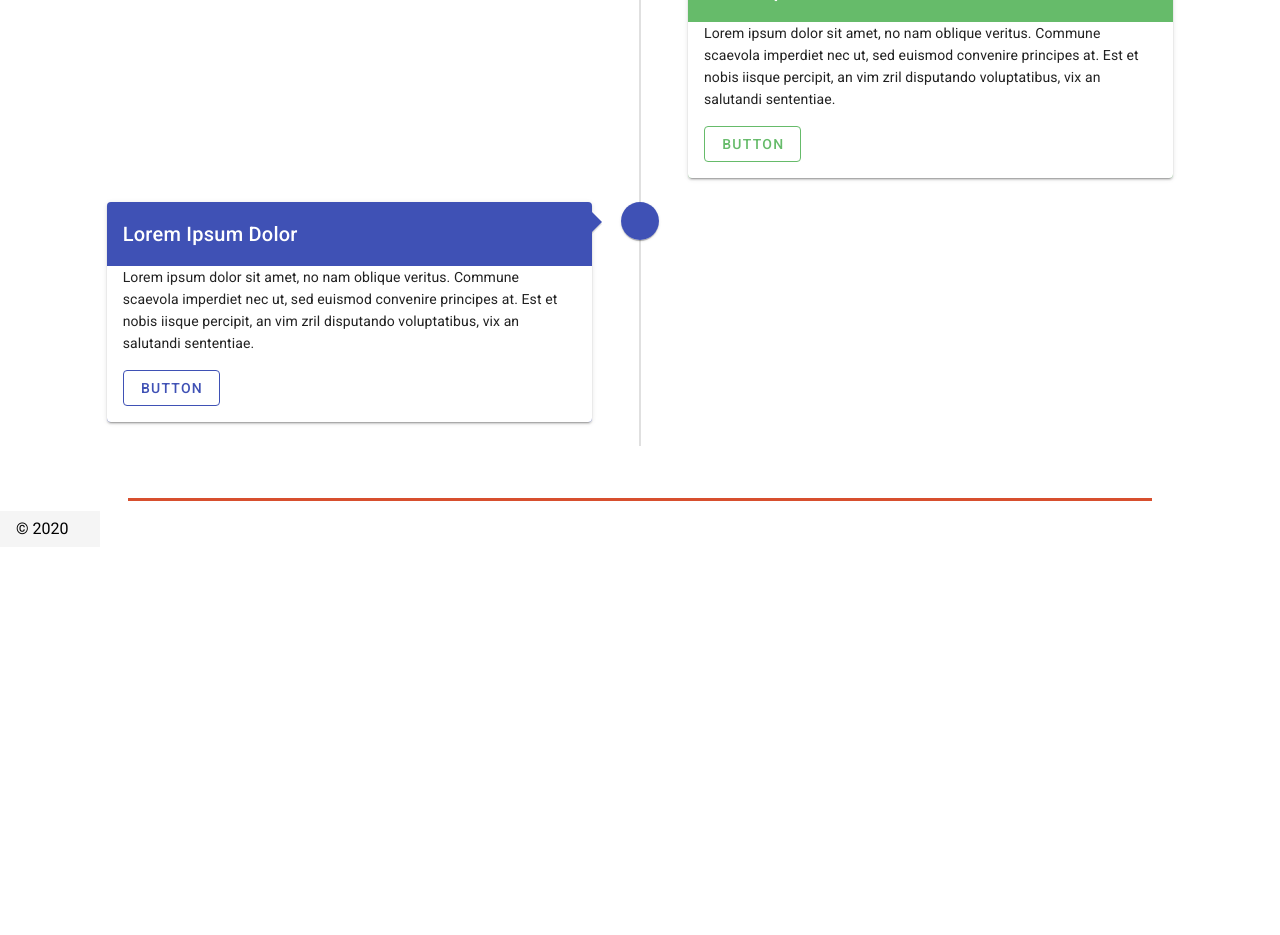
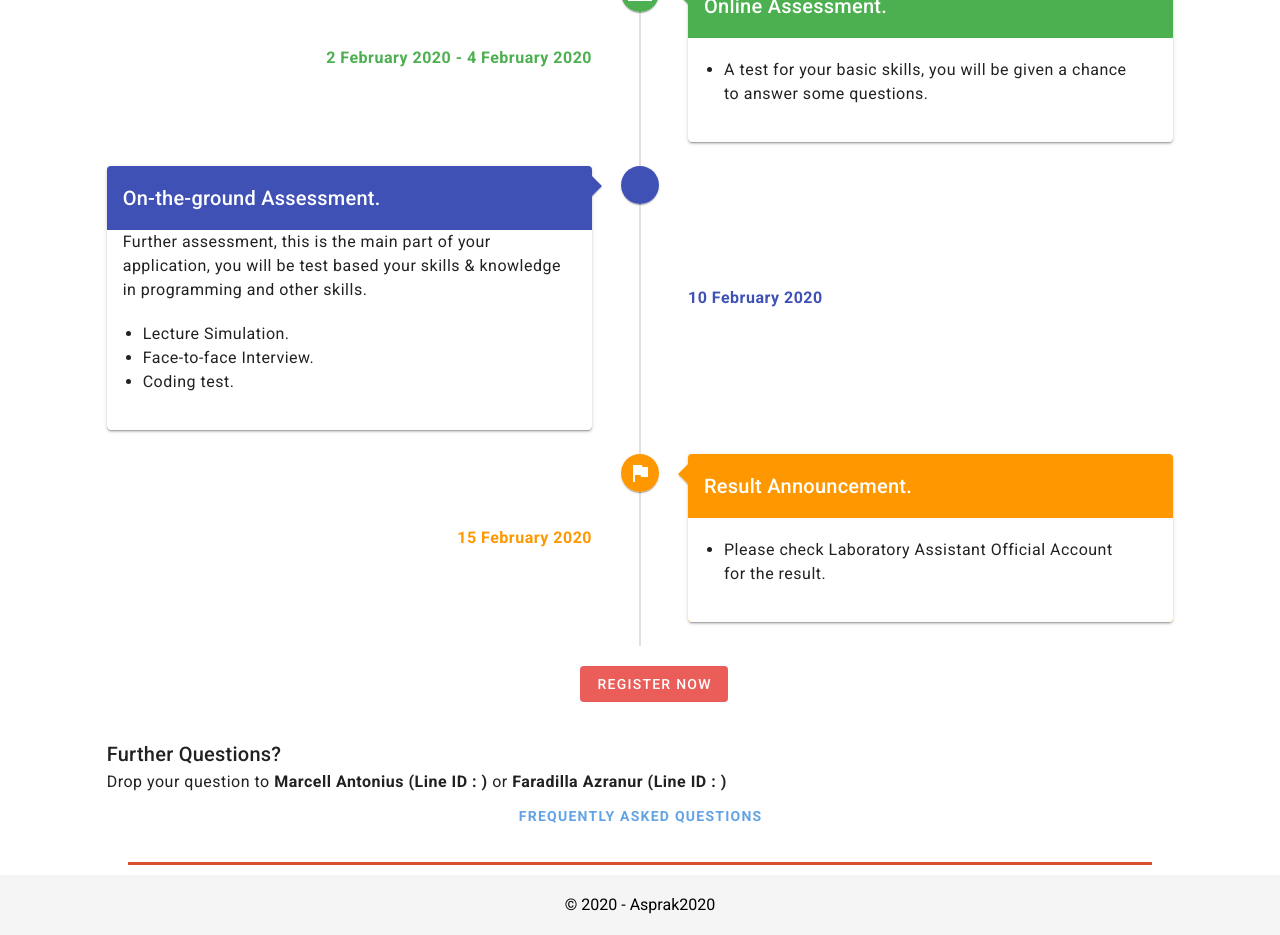
Before and after one commit to okka-riswana/oprecastprak2020, a Nuxt app: page /requirements in a window 1280 px wide. Shown: the part 1280-2215 px from the top of the page. Before the commit the page ends 1827 px from the top, so only its background shows below. Built offline with nearby package versions, Linux system fonts and the light colour scheme.

Commit message:
Update Layout

```diff
--- a/components/Timeline.vue
+++ b/components/Timeline.vue
@@ -7,20 +7,28 @@
       :icon="item.icon"
       fill-dot
     >
+      <span slot="opposite" class="body-1 font-weight-bold" :class="item.color + '--text'">{{ item.date }}</span>
       <v-card
         :color="item.color"
         dark
       >
-        <v-card-title class="title">Lorem Ipsum Dolor</v-card-title>
-        <v-card-text class="white text--primary">
-          <p>Lorem ipsum dolor sit amet, no nam oblique veritus. Commune scaevola imperdiet nec ut, sed euismod convenire principes at. Est et nobis iisque percipit, an vim zril disputando voluptatibus, vix an salutandi sententiae.</p>
-          <v-btn
-            :color="item.color"
-            class="mx-0"
-            outlined
+        <v-card-title class="title">{{ item.title }}</v-card-title>
+        <v-card-text class="white body-1 text--primary">
+          <span>{{ item.desc_det }}</span>
+          <ul class="pa-5">
+            <li
+              v-for="(desc) in item.descs"
+            >
+              {{ desc.poin }}
+            </li>
+          </ul>
+          <span
+            class="body-1 font-weight-bold"
+            :class="item.color + '--text'"
+            v-if="typeof item.date != 'undefined' && $vuetify.breakpoint.smAndDown"
           >
-            Button
-          </v-btn>
+            {{ item.date }}
+          </span>
         </v-card-text>
       </v-card>
     </v-timeline-item>
@@ -32,19 +40,55 @@ export default {
     items: [
       {
         color: 'red lighten-2',
-        icon: 'mdi-star'
+        icon: 'mdi-star',
+        title: 'Make sure your\'e fit the requirements.',
+        descs: [
+          { poin: 'Anggota Penuh Himatif FMIPA Unpad and currently in third year (2016) or second year (2017).' },
+          { poin: 'Minimum GPA 3.00.' },
+          { poin: 'Have minimum grade B for the subject you wanted.' }
+        ]
       },
       {
-        color: 'purple darken-1',
-        icon: 'mdi-book-variant'
+        color: 'purple',
+        icon: 'mdi-book-variant',
+        title: 'Registration & Pre-screening Assessment.',
+        date: '17 January 2020 - 31 January 2020',
+        descs: [
+          { poin: 'Register yourself, fill the form. ' },
+          { poin: 'Upload the requirement files (CV, Cover Letter) in pdf files.' },
+          { poin: 'Upload your Academic Transcript (jpg/jpeg).' },
+          { poin: 'Submit Instagram links for short introduction video.' }
+        ]
       },
       {
-        color: 'green lighten-1',
-        icon: 'mdi-airballoon'
+        color: 'green',
+        icon: 'mdi-laptop',
+        title: 'Online Assessment.',
+        date: '2 February 2020 - 4 February 2020',
+        descs: [
+          { poin: 'A test for your basic skills, you will be given a chance to answer some questions.' }
+        ]
       },
       {
         color: 'indigo',
-        icon: 'mdi-buffer'
+        icon: 'mdi-buffer',
+        title: 'On-the-ground Assessment.',
+        date: '10 February 2020',
+        descs: [
+          { poin: 'Lecture Simulation.' },
+          { poin: 'Face-to-face Interview.' },
+          { poin: 'Coding test.' }
+        ],
+        desc_det: 'Further assessment, this is the main part of your application, you will be test based your skills & knowledge in programming and other skills.'
+      },
+      {
+        color: 'orange',
+        icon: 'mdi-flag',
+        date: '15 February 2020',
+        title: 'Result Announcement.',
+        descs: [
+          { poin: 'Please check Laboratory Assistant Official Account for the result.' }
+        ]
       }
     ]
   })
--- a/layouts/default.vue
+++ b/layouts/default.vue
@@ -58,10 +58,15 @@
     </v-content>
     <v-footer
       absolute
-      :width="100"
+      width="100%"
       app
     >
-      <span><a href="https://github.com/atjhoendz" target="_blank" style="color:black; text-decoration:none"> &copy; 2020</a></span>
+      <v-col
+        class="text-center"
+        cols="12"
+      >
+        <a href="https://github.com/atjhoendz" target="_blank" style="color:black; text-decoration:none"> &copy; 2020 - Asprak2020</a>
+      </v-col>
     </v-footer>
   </v-app>
 </template>
--- a/pages/index.vue
+++ b/pages/index.vue
@@ -67,30 +67,30 @@
       >
         <v-flex xs12 sm6 md3 pr-4 pt-4>
           <v-card shaped>
-            <v-card-title class="body-1" style="background: rgba(253, 210, 49, 0.2);">
+            <v-card-text class="body-1 black--text" style="background: rgba(99, 163, 227, 0.5);">
               As the facilitator, share your knowledge.
-            </v-card-title>
+            </v-card-text>
           </v-card>
         </v-flex>
         <v-flex xs12 sm6 md3 pr-4 pt-4>
           <v-card shaped>
-            <v-card-title class="body-1" style="background: rgba(155, 81, 224, 0.2);">
+            <v-card-text class="body-1 black--text" style="background: rgba(250, 203, 47, 0.5);">
               Delivering the subject to students.
-            </v-card-title>
+            </v-card-text>
           </v-card>
         </v-flex>
         <v-flex xs12 sm6 md3 pr-4 pt-4>
           <v-card shaped>
-            <v-card-title class="body-1" style="background: rgba(80, 211, 141, 0.2);">
+            <v-card-text class="body-1 black--text" style="background: rgba(136, 92, 179, 0.5);">
               Create, conduct, and examine assignments.
-            </v-card-title>
+            </v-card-text>
           </v-card>
         </v-flex>
         <v-flex xs12 sm6 md3 pr-4 pt-4>
           <v-card shaped>
-            <v-card-title class="body-1" style="background: rgba(253, 210, 49, 0.2);">
+            <v-card-text class="body-1 black--text" style="background: rgba(243, 163, 211, 0.5);">
               Responsible for laboratory maintenance.
-            </v-card-title>
+            </v-card-text>
           </v-card>
         </v-flex>
       </v-row>
@@ -114,30 +114,30 @@
       >
         <v-flex xs12 sm6 md3 pr-4 pt-4>
           <v-card shaped>
-            <v-card-title class="body-1" style="background: rgba(253, 210, 49, 0.2);">
+            <v-card-text class="body-1 black--text" style="background: rgba(250, 203, 47, 0.5);">
               Gain valuable experience.
-            </v-card-title>
+            </v-card-text>
           </v-card>
         </v-flex>
         <v-flex xs12 sm6 md3 pr-4 pt-4>
           <v-card shaped>
-            <v-card-title class="body-1" style="background: rgba(155, 81, 224, 0.2);">
+            <v-card-text class="body-1 black--text" style="background: rgba(99, 163, 227, 0.5);">
               Develop and refine your skills.
-            </v-card-title>
+            </v-card-text>
           </v-card>
         </v-flex>
         <v-flex xs12 sm6 md3 pr-4 pt-4>
           <v-card shaped>
-            <v-card-title class="body-1" style="background: rgba(80, 211, 141, 0.2);">
+            <v-card-text class="body-1 black--text" style="background: rgba(243, 163, 211, 0.5);">
               Gain confidence.
-            </v-card-title>
+            </v-card-text>
           </v-card>
         </v-flex>
         <v-flex xs12 sm6 md3 pr-4 pt-4>
           <v-card shaped>
-            <v-card-title class="body-1" style="background: rgba(253, 210, 49, 0.2);">
+            <v-card-text class="body-1 black--text" style="background: rgba(136, 92, 179, 0.5);">
               Other good benefits.
-            </v-card-title>
+            </v-card-text>
           </v-card>
         </v-flex>
       </v-row>
@@ -156,8 +156,14 @@
         <h1 class="display-1 mb-6">COURSE</h1>
       </v-row>
       <v-flex class="pl-12 pr-12 text-center body-1">
-        <p>Data Structure, Architecture & Organization of Computer, Database System I, Computer Networks, Digital Image Processing, Artificial Intelligence, Information System Multimedia, Analytics Algorithm, Distributed Database.</p>
-        <p>Algorithm & Programming, Numerical Method, Cryptography, Robotic, Object Oriented Programming I, Software Engineering, Web Programming, Database System II.</p>
+        <v-chip-group :column="$vuetify.breakpoint.mdAndUp">
+          <v-row
+            align="center"
+            justify="center"
+          >
+            <v-chip v-for="matkul in matkuls" :key="matkul" class="ma-1" draggable>{{ matkul }}</v-chip>
+          </v-row>
+        </v-chip-group>
       </v-flex>
     </v-flex>
     <div class="line">
@@ -205,7 +211,28 @@ import Gallery from '~/components/Gallery.vue'
 export default {
   components: {
     Gallery
-  }
+  },
+  data: () => ({
+    matkuls: [
+      'Data Structure',
+      'Architecture & Organization of Computer',
+      'Database System I',
+      'Computer Networks',
+      'Digital Image Processing',
+      'Artificial Intelligence',
+      'Information System Multimedia',
+      'Analytics Algorithm',
+      'Distributed Database',
+      'Algorithm & Programming',
+      'Numerical Method',
+      'Cryptography',
+      'Robotic',
+      'Object Oriented Programming I',
+      'Software Engineering',
+      'Web Programming',
+      'Database System II'
+    ]
+  })
 }
 </script>
 <style>
--- a/pages/requirements.vue
+++ b/pages/requirements.vue
@@ -47,6 +47,44 @@
       <div class="my-3">
         <timeline />
       </div>
+      <v-row
+        class="mt-5"
+        justify="center"
+      >
+        <v-btn
+          class="ml-7 white--text"
+          depressed
+          color="red darken-1"
+          to="/requirements"
+          router
+          exact
+        >
+          Register Now
+        </v-btn>
+      </v-row>
+    </v-flex>
+    <v-flex
+      xs10
+      sm10
+      md10
+      class="mt-12"
+    >
+      <h1 class="title">Further Questions?</h1>
+      <p class="body-1">Drop your question to <b>{{ cp1 }}</b> or <b>{{ cp2 }}</b></p>
+      <v-row
+        justify="center"
+      >
+        <v-btn
+          class="font-weight-bold"
+          color="primary"
+          text
+          to="/faq"
+          router
+          exact
+        >
+          Frequently Asked Questions
+        </v-btn>
+      </v-row>
     </v-flex>
     <div class="line2">
     </div>
@@ -61,7 +99,11 @@ export default {
   components: {
     Timeline,
     Banner
-  }
+  },
+  data: () => ({
+    cp1: 'Marcell Antonius (Line ID : )',
+    cp2: 'Faradilla Azranur (Line ID : )'
+  })
 }
 </script>
 
```
